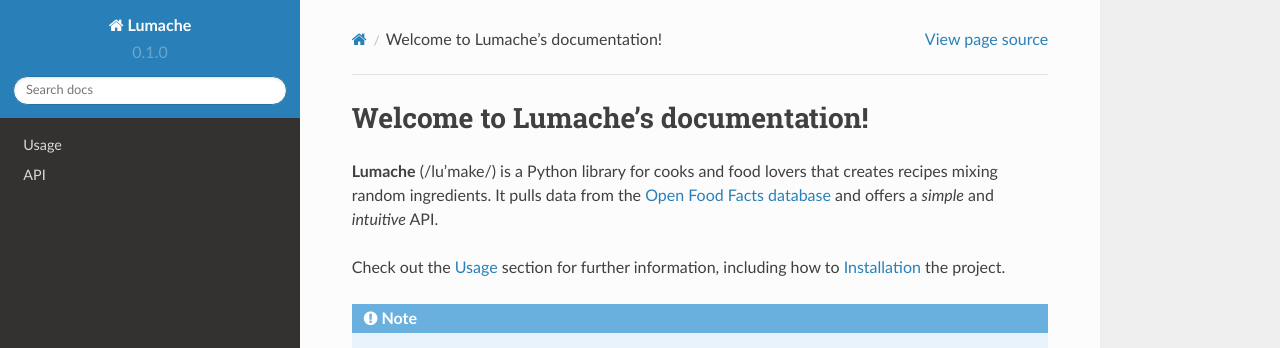
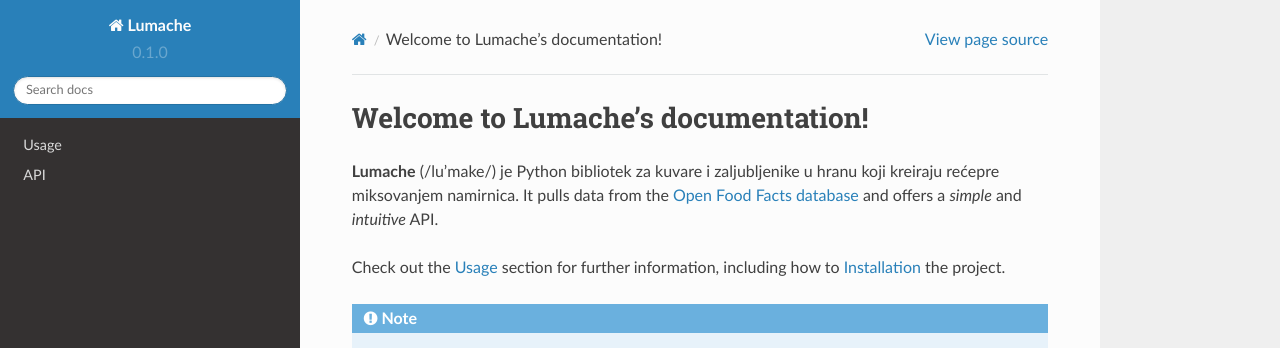
Before and after one commit to draganstajic/rtd-tutorial, a Sphinx documentation site: the page built from docs/source/index.rst, in a window 1280 px wide. Shown: the top 348 px of the page. Built offline with Sphinx 7.4.7 and the Read the Docs theme 2.0.0, drawn with Linux system fonts in a browser that asks for light colours.

Commit message:
Update index.rst

```diff
--- a/docs/source/index.rst
+++ b/docs/source/index.rst
@@ -1,8 +1,8 @@
 Welcome to Lumache's documentation!
 ===================================
 
-**Lumache** (/lu'make/) is a Python library for cooks and food lovers
-that creates recipes mixing random ingredients.
+**Lumache** (/lu'make/) je Python bibliotek za kuvare i zaljubljenike u hranu
+koji kreiraju rećepre miksovanjem namirnica.
 It pulls data from the `Open Food Facts database <https://world.openfoodfacts.org/>`_
 and offers a *simple* and *intuitive* API.
 
```
